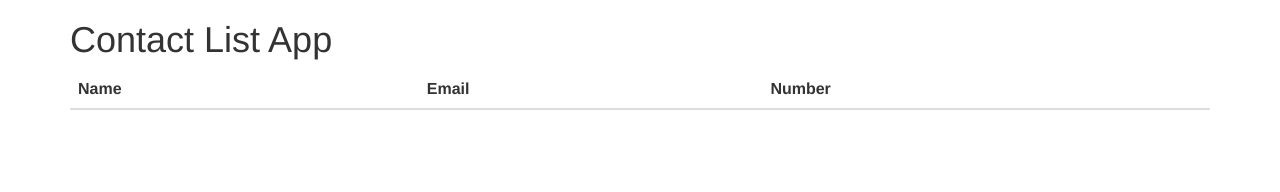
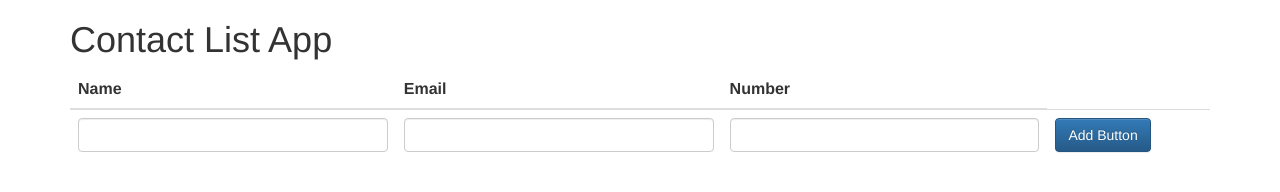
Before and after one commit to mperez13/contactlistapp, a plain HTML site: page public/index.html in a window 1280 px wide. Drawn offline with nearby package versions, Linux system fonts and the light colour scheme; no server answers.

Commit message:
add input textbox/addContact Button

```diff
--- a/public/index.html
+++ b/public/index.html
@@ -19,6 +19,12 @@
         </tr>
       </thead>
       <tbody>
+        <tr>
+          <td><input class="form-control" ng-model="contact.name"/></td>
+          <td><input class="form-control" ng-model="contact.email"/></td>
+          <td><input class="form-control" ng-model="contact.number"/></td>
+          <td><button class="btn btn-primary" ng-click="addContact()">Add Button</button></td>
+        </tr>
         <tr ng-repeat="contact in contactlist">
           <td>{{contact.name}}</td>
           <td>{{contact.email}}</td>
```
